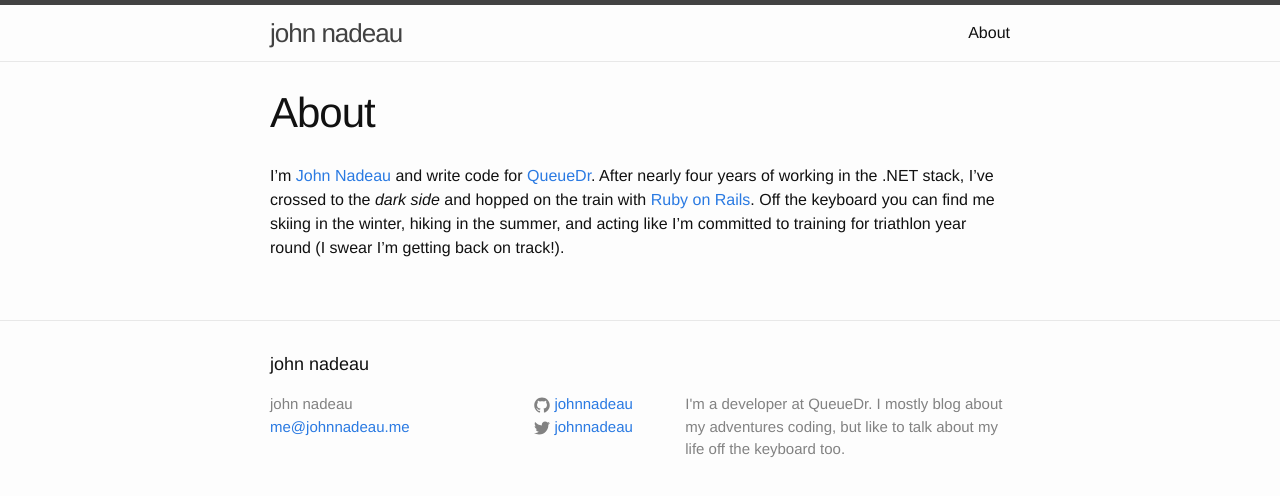
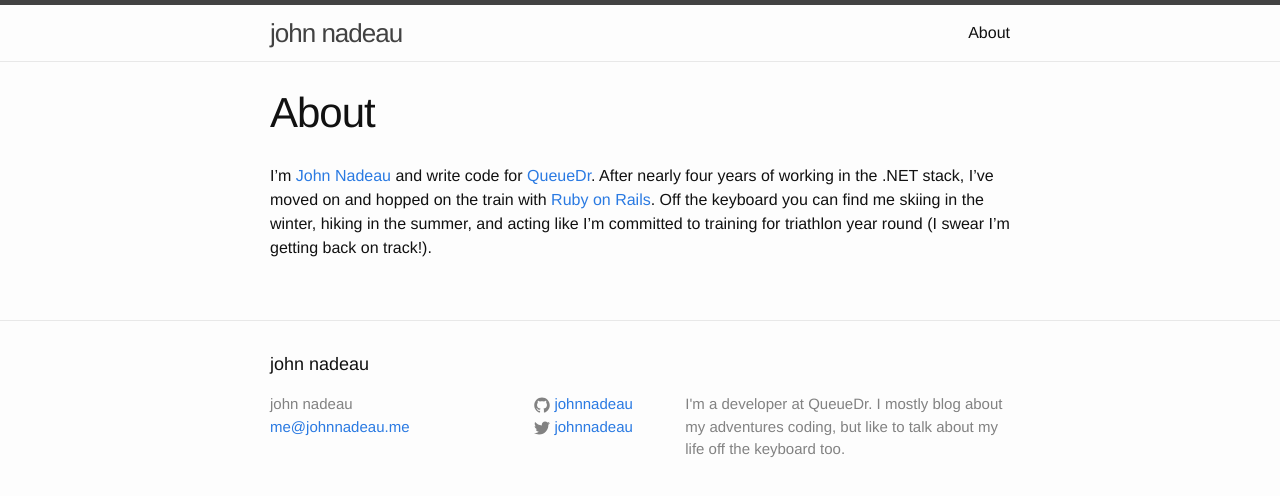
Before and after one commit to johnnadeau/johnnadeau.github.io, a Jekyll site: the page built from about.md, in a window 1280 px wide. Shown: the top 496 px of the page. Built offline with Jekyll 4.4.1, drawn with Linux system fonts in a browser that asks for light colours.

Commit message:
Update about.md

```diff
--- a/about.md
+++ b/about.md
@@ -3,8 +3,7 @@ layout: page
 title: About
 permalink: /about/
 ---
-I'm [John Nadeau](http://johnnadeau.me) and write code for [QueueDr](http://queuedr.com). After nearly four years of working in the .NET stack, I've crossed to the
-_dark side_ and hopped on the train with [Ruby on Rails](http://rubyonrails.org/).
+I'm [John Nadeau](http://johnnadeau.me) and write code for [QueueDr](http://queuedr.com). After nearly four years of working in the .NET stack, I've moved on and hopped on the train with [Ruby on Rails](http://rubyonrails.org/).
 Off the keyboard you can find me skiing in the winter, hiking in the summer, and
 acting like I'm committed to training for triathlon year round (I swear I'm getting
 back on track!).
```
